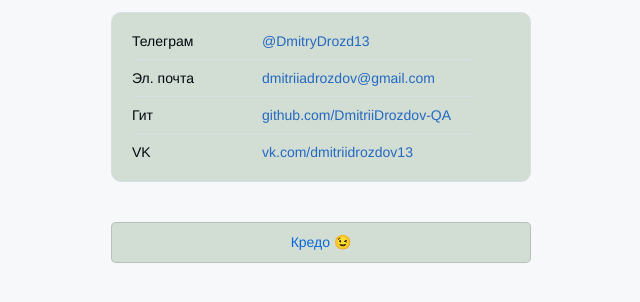
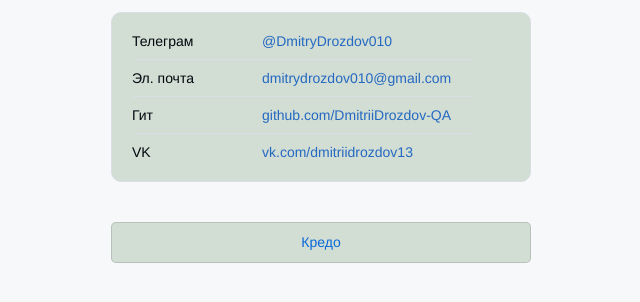
Before and after one commit to DmitriiDrozdov-QA/DmitriiDrozdov-QA.github.io, a plain HTML site: page index.html in a window 1280 px wide. Shown: the part 684-986 px from the top of the page, without its empty margins (319-959 px from the left). Drawn offline with Linux system fonts and the light colour scheme.

Commit message:
Add files via upload

```diff
--- a/index.html
+++ b/index.html
@@ -37,12 +37,12 @@
         <ul class="links__container">
           <li class="links__link">
             <p class="links__title">Телеграм</p>
-            <a class="linsk__link" href="http://t.me/DmitryDrozd13" target="_blank">@DmitryDrozd13</a>
+            <a class="linsk__link" href="http://t.me/DmitryDrozdov010" target="_blank">@DmitryDrozdov010</a>
           </li>
           <li class="links__link">
             <p class="links__title">Эл. почта</p>
-            <a class="linsk__link" href="mailto:dmitriiadrozdov@gmail.com"
-              >dmitriiadrozdov@gmail.com</a
+            <a class="linsk__link" href="mailto:dmitrydrozdov010@gmail.com"
+              >dmitrydrozdov010@gmail.com</a
             >
            <li class="links__link">
             <p class="links__title">Гит</p>
@@ -57,7 +57,7 @@
       </section>
     </main>
     <footer>
-      <button type = "button" class="button-link" href=""> Кредо 😉</button>
+      <button type = "button" class="button-link" href=""> Кредо </button>
     </footer>
     <script type="text/javascript" src="js.js"></script>
   </body>
```
